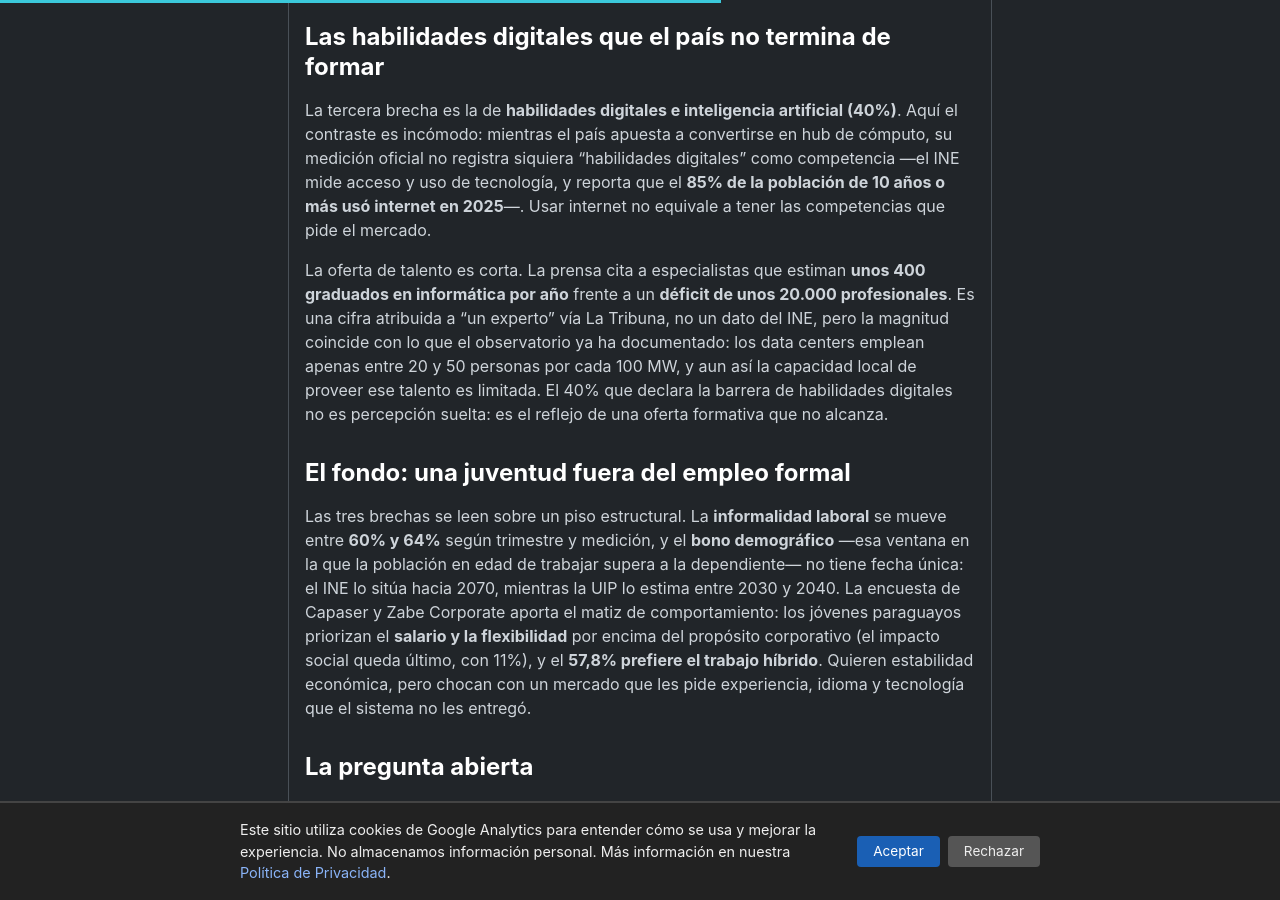
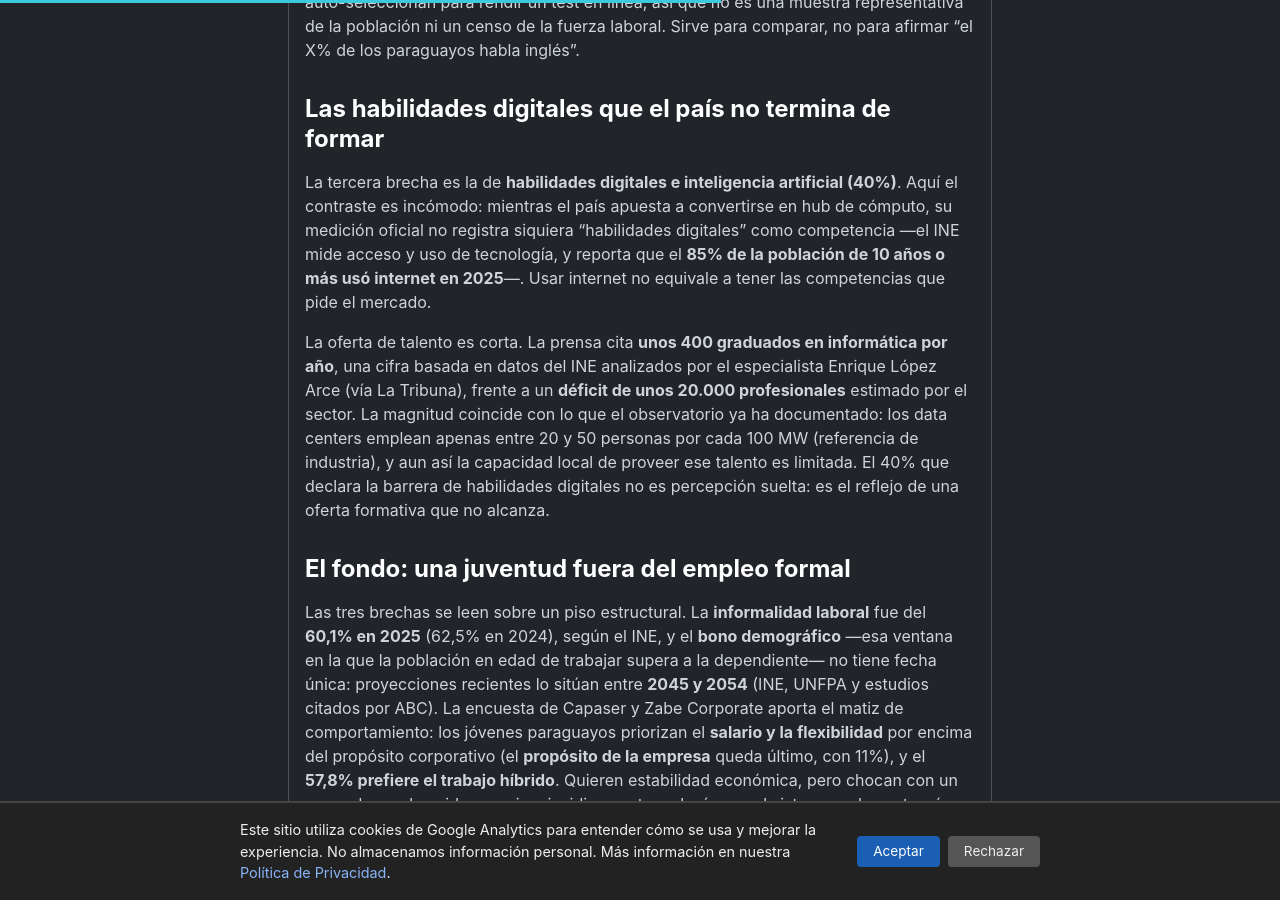
Before and after one commit to miravosqueinteresante/muchotexto.net, a Jekyll site: the page built from _posts/2026-10-09-brecha-triple-jovenes-paraguayos.md, in a window 1280 px wide and 900 px high, scrolled down 2293 px. Built offline with Jekyll 4.4.1, drawn with Linux system fonts in a browser that asks for light colours; some of the changed text lies outside the part shown.

Commit message:
#57: correcciones del análisis externo + canon bono demográfico/informalidad
Un verificador externo detectó errores que el fact-check interno no vio:

1. Bono demográfico: 'INE ~2070 / UIP 2030-2040' era incorrecto. Las
   proyecciones reales son INE ~2050, UNFPA ~2054, ABC ~2045. Corregido en el
   artículo y en el canon de AGENTS.md (2 lugares).
2. Informalidad: '60-64%' -> '60,1% (2025) / 62,5% (2024)'. El 64% no es cifra
   nacional. Corregido en artículo, TL;DR y canon (2 lugares).
3. '400 graduados': atribución corregida (datos del INE analizados por Enrique
   López Arce; el déficit de 20.000 es estimación del sector).
4. Muestra: se declara que los 380 son regionales y la submuestra paraguaya no
   se publica.
5. 'impacto social' -> 'propósito de la empresa' (término de ABC).
6. '20-50 empleos/100 MW' marcado como referencia de industria.

```diff
--- a/_posts/2026-10-09-brecha-triple-jovenes-paraguayos.md
+++ b/_posts/2026-10-09-brecha-triple-jovenes-paraguayos.md
@@ -31,11 +31,11 @@ directorio:
 > - La **Encuesta Regional 2026** de **Capaser** y **Zabe Corporate** (380 jóvenes de 18 a 28 años, en cinco países) relevó **cinco barreras** de empleabilidad; las tres más ligadas a la economía digital son **experiencia práctica (53,3%)**, **inglés (53%)** y **habilidades digitales e IA (40%)**.
 > - La "brecha triple" es una selección editorial: la encuesta también releva **capacitación continua (51,1%)** y **networking (46,7%)**, ambas por encima de la de IA. Conviene no leerla como un listado exhaustivo de tres.
 > - En inglés, Paraguay no está al fondo de la región: ocupa el **puesto 43 de 123** en el índice EF EPI 2025, pero su habilidad más débil es el **habla (436 puntos)**, justo la que exigen el outsourcing y la maquila de servicios.
-> - El contexto agrava la brecha: el desempleo juvenil rondó el **11,7% en 2025** frente al **4,8%** general, y la informalidad laboral se mueve entre **60% y 64%**.
+> - El contexto agrava la brecha: el desempleo juvenil rondó el **11,7% en 2025** frente al **4,8%** general, y la informalidad laboral fue del **60,1% en 2025**.
 
 ## Una encuesta que le pregunta a la Generación Z
 
-La **Encuesta Regional 2026 — "Generación Z: ¿qué espera del mundo laboral y de la formación?"** fue impulsada por **Capaser** (la Cámara Paraguaya de Servicios y Tercerización) junto a **Zabe Corporate**, una empresa de selección y capacitación de personal. Se relevaron **380 encuestas** en cinco países —Paraguay, Argentina, Bolivia, Ecuador y Nicaragua— entre el 1 de junio y el 15 de julio de 2026, con foco en el sector de servicios, BPO y contact centers, y sobre jóvenes de **18 a 28 años**.
+La **Encuesta Regional 2026 — "Generación Z: ¿qué espera del mundo laboral y de la formación?"** fue impulsada por **Capaser** (la Cámara Paraguaya de Servicios y Tercerización) junto a **Zabe Corporate**, una empresa de selección y capacitación de personal. Se relevaron **380 encuestas** en cinco países —Paraguay, Argentina, Bolivia, Ecuador y Nicaragua— entre el 1 de junio y el 15 de julio de 2026, con foco en el sector de servicios, BPO y contact centers, y sobre jóvenes de **18 a 28 años**. La encuesta no publica cuántos de esos 380 corresponden a Paraguay, de modo que los porcentajes nacionales provienen de una submuestra pequeña y de un solo sector, lo que limita su generalización a toda la Generación Z paraguaya.
 
 Sobre ese universo, la encuesta lista **cinco barreras para ingresar al mercado laboral** en Paraguay, no tres: la falta de **experiencia práctica (53,3%)**, el **dominio del inglés (53%)**, la **necesidad de capacitación continua (51,1%)**, la **construcción de una red de contactos o networking (46,7%)** y el desarrollo de **habilidades digitales e inteligencia artificial (40%)**. Presentar "la brecha triple" es, por lo tanto, un recorte editorial: se eligen las tres barreras más ligadas a la economía digital —experiencia, inglés, tecnología— y se dejan fuera dos que, en la propia encuesta, pesan más que la de IA. Es una elección legítima para enfocar el análisis, pero conviene decirlo.
 
@@ -57,11 +57,11 @@ Conviene una advertencia metodológica: el EF EPI se construye con personas que
 
 La tercera brecha es la de **habilidades digitales e inteligencia artificial (40%)**. Aquí el contraste es incómodo: mientras el país apuesta a convertirse en hub de cómputo, su medición oficial no registra siquiera "habilidades digitales" como competencia —el INE mide acceso y uso de tecnología, y reporta que el **85% de la población de 10 años o más usó internet en 2025**—. Usar internet no equivale a tener las competencias que pide el mercado.
 
-La oferta de talento es corta. La prensa cita a especialistas que estiman **unos 400 graduados en informática por año** frente a un **déficit de unos 20.000 profesionales**. Es una cifra atribuida a "un experto" vía La Tribuna, no un dato del INE, pero la magnitud coincide con lo que el observatorio ya ha documentado: los data centers emplean apenas entre 20 y 50 personas por cada 100 MW, y aun así la capacidad local de proveer ese talento es limitada. El 40% que declara la barrera de habilidades digitales no es percepción suelta: es el reflejo de una oferta formativa que no alcanza.
+La oferta de talento es corta. La prensa cita **unos 400 graduados en informática por año**, una cifra basada en datos del INE analizados por el especialista Enrique López Arce (vía La Tribuna), frente a un **déficit de unos 20.000 profesionales** estimado por el sector. La magnitud coincide con lo que el observatorio ya ha documentado: los data centers emplean apenas entre 20 y 50 personas por cada 100 MW (referencia de industria), y aun así la capacidad local de proveer ese talento es limitada. El 40% que declara la barrera de habilidades digitales no es percepción suelta: es el reflejo de una oferta formativa que no alcanza.
 
 ## El fondo: una juventud fuera del empleo formal
 
-Las tres brechas se leen sobre un piso estructural. La **informalidad laboral** se mueve entre **60% y 64%** según trimestre y medición, y el **bono demográfico** —esa ventana en la que la población en edad de trabajar supera a la dependiente— no tiene fecha única: el INE lo sitúa hacia 2070, mientras la UIP lo estima entre 2030 y 2040. La encuesta de Capaser y Zabe Corporate aporta el matiz de comportamiento: los jóvenes paraguayos priorizan el **salario y la flexibilidad** por encima del propósito corporativo (el impacto social queda último, con 11%), y el **57,8% prefiere el trabajo híbrido**. Quieren estabilidad económica, pero chocan con un mercado que les pide experiencia, idioma y tecnología que el sistema no les entregó.
+Las tres brechas se leen sobre un piso estructural. La **informalidad laboral** fue del **60,1% en 2025** (62,5% en 2024), según el INE, y el **bono demográfico** —esa ventana en la que la población en edad de trabajar supera a la dependiente— no tiene fecha única: proyecciones recientes lo sitúan entre **2045 y 2054** (INE, UNFPA y estudios citados por ABC). La encuesta de Capaser y Zabe Corporate aporta el matiz de comportamiento: los jóvenes paraguayos priorizan el **salario y la flexibilidad** por encima del propósito corporativo (el **propósito de la empresa** queda último, con 11%), y el **57,8% prefiere el trabajo híbrido**. Quieren estabilidad económica, pero chocan con un mercado que les pide experiencia, idioma y tecnología que el sistema no les entregó.
 
 ## La pregunta abierta
 
@@ -93,7 +93,7 @@ El director ejecutivo de Capaser, **Héctor Acevedo**, lo resume con una frase:
       "name": "¿Cuántos graduados en informática produce Paraguay?",
       "acceptedAnswer": {
         "@type": "Answer",
-        "text": "Unos 400 al año, según especialistas citados por la prensa (La Tribuna), frente a un déficit estimado de unos 20.000 profesionales. La cifra no es un dato del INE, sino una estimación atribuida a expertos del sector."
+        "text": "Unos 400 al año, según datos del INE analizados por Enrique López Arce (La Tribuna), frente a un déficit de unos 20.000 profesionales estimado por el sector."
       }
     }
   ]
```
Also changed, not shown: AGENTS.md (+4 -4 lines).
